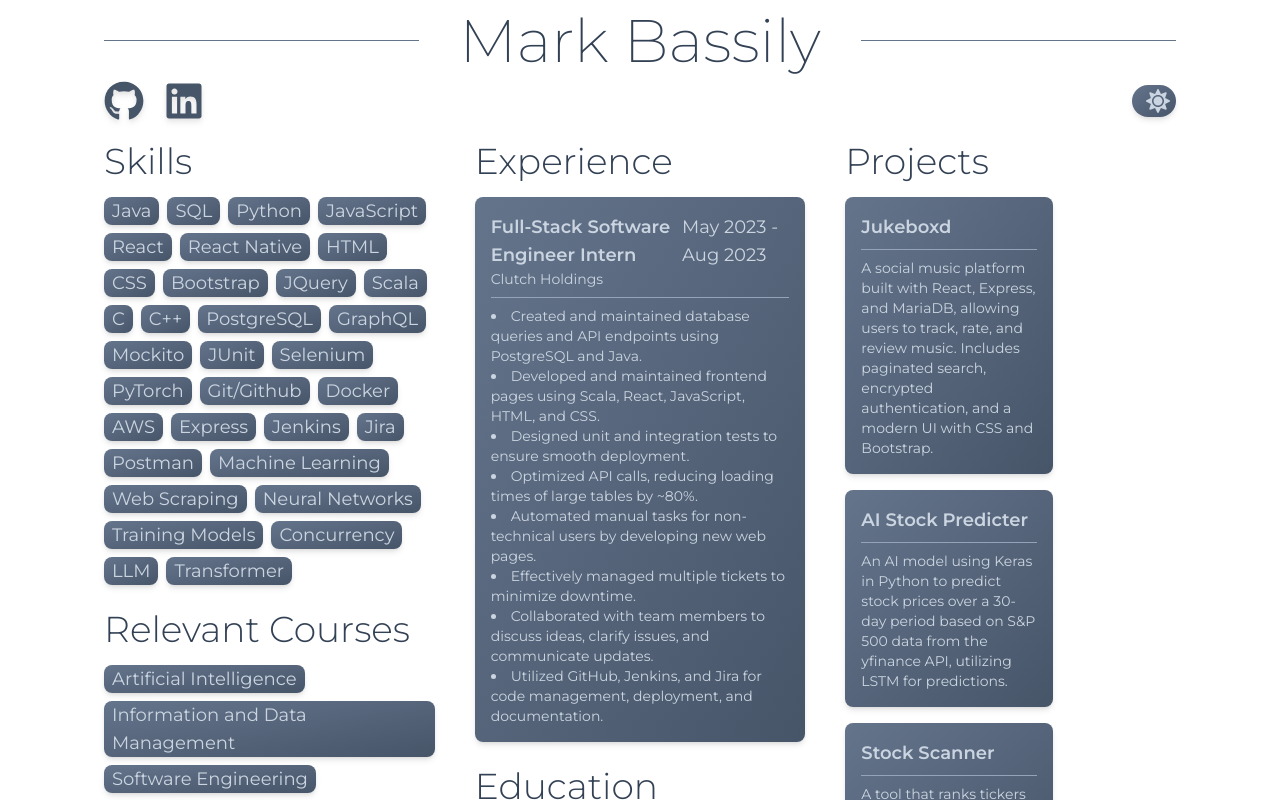
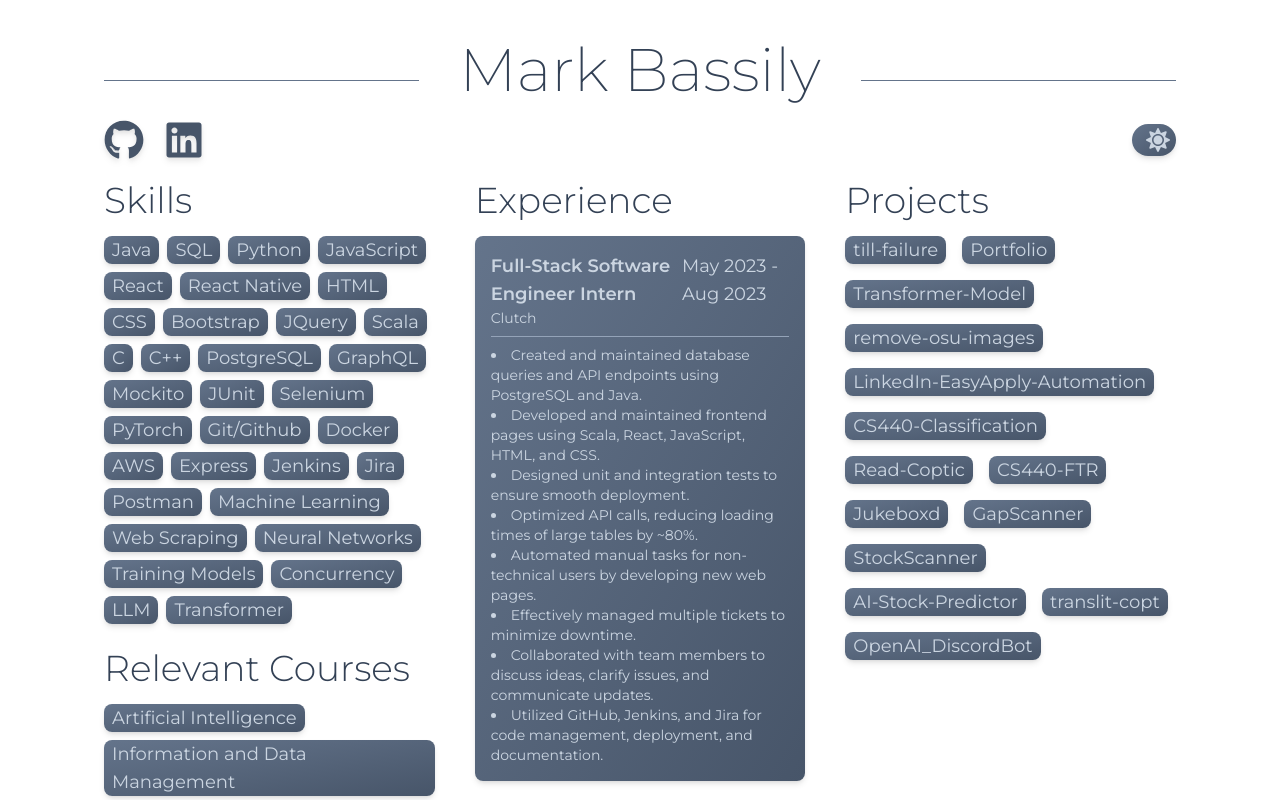
Before and after one commit to markb2575/portfolio, a Next.js app: page / in a window 1280 px wide. Shown: the top 800 px of the page. Built offline with nearby package versions, Linux system fonts and the light colour scheme.

Commit message:
update
added more projects and simplified site

```diff
--- a/src/app/data.json
+++ b/src/app/data.json
@@ -43,7 +43,7 @@
     "experience": [
         {
             "title": "Full-Stack Software Engineer Intern",
-            "company": "Clutch Holdings",
+            "company": "Clutch",
             "start_date": "May 2023",
             "end_date": "Aug 2023",
             "details": [
@@ -83,28 +83,61 @@
     ],
     "projects": [
         {
-            "name": "Jukeboxd",
-            "description": "A social music platform built with React, Express, and MariaDB, allowing users to track, rate, and review music. Includes paginated search, encrypted authentication, and a modern UI with CSS and Bootstrap."
+            "name": "till-failure",
+            "url": "https://github.com/markb2575/till-failure"
         },
         {
-            "name": "AI Stock Predicter",
-            "description": "An AI model using Keras in Python to predict stock prices over a 30-day period based on S&P 500 data from the yfinance API, utilizing LSTM for predictions."
+            "name": "Portfolio",
+            "url": "https://github.com/markb2575/resume"
         },
         {
-            "name": "Stock Scanner",
-            "description": "A tool that ranks tickers based on volatility, volume, and float, displaying sorted results in a Tkinter GUI."
+            "name": "Transformer-Model",
+            "url": "https://github.com/markb2575/Transformer-Model"
         },
         {
-            "name": "Gap Scanner",
-            "description": "An application that identifies price gaps in stock tickers, displaying largest gaps in premarket, using Yahoo Finance API with a Tkinter GUI."
+            "name": "remove-osu-images",
+            "url": "https://github.com/markb2575/remove-osu-images"
         },
         {
-            "name": "till-failure",
-            "description": "A React Native gym workout app that recommends weights based on progress. Features a database of 500 exercises, filtering by target muscles, and modern UI design."
+            "name": "LinkedIn-EasyApply-Automation",
+            "url": "https://github.com/markb2575/LinkedIn-EasyApply-Automation"
         },
         {
-            "name": "Translit Copt",
-            "description": "A software using Tesseract OCR and Python to detect foreign text from images and transliterate to English with a custom library."
+            "name": "CS440-Classification",
+            "url": "https://github.com/markb2575/CS440-Classification"
+        },
+        {
+            "name": "Read-Coptic",
+            "url": "https://github.com/markb2575/Read-Coptic"
+        },
+        {
+            "name": "CS440-FTR",
+            "url": "https://github.com/markb2575/CS440-FTR"
+        },
+        {
+            "name": "Jukeboxd",
+            "url": "https://github.com/markb2575/Jukeboxd"
+        },
+        {
+            "name": "GapScanner",
+            "url": "https://github.com/markb2575/GapScanner"
+        },
+        {
+            "name": "StockScanner",
+            "url": "https://github.com/markb2575/StockScanner"
+        },
+        {
+            "name": "AI-Stock-Predictor",
+            "url": "https://github.com/markb2575/AI-Stock-Predictor"
+        },
+        {
+            "name": "translit-copt",
+            "url": "https://github.com/markb2575/translit-copt"
+        },
+        {
+            "name": "OpenAI_DiscordBot",
+            "url": "https://github.com/markb2575/OpenAI_DiscordBot"
         }
+
     ]
 }
--- a/src/app/globals.css
+++ b/src/app/globals.css
@@ -16,7 +16,7 @@ body {
 
 @layer components {
     .background {
-        @apply dark:bg-slate-900 bg-white transition-colors min-h-screen px-[5%];
+        @apply dark:bg-slate-900 bg-white transition-colors min-h-screen px-[5%] py-10;
     }
 
     .header {
--- a/src/app/hooks/useDarkTheme.tsx
+++ b/src/app/hooks/useDarkTheme.tsx
@@ -1,7 +1,7 @@
 import { useEffect, useState } from "react";
 
 function useDarkTheme() {
-    const [darkTheme, setDarkTheme] = useState(false);
+    const [darkTheme, setDarkTheme] = useState(true);
     const [isLoading, setLoading] = useState(true);
 
     useEffect(() => {
--- a/src/components/layout/body.tsx
+++ b/src/components/layout/body.tsx
@@ -3,7 +3,7 @@ type data = {
     skills: { "language/framework": string[]; "technology": string[], "additional": string[] };
     experiences: { title: string; company: string; details: string[]; start_date: string; end_date: string; }[];
     education: { school: string; major: string; courses: string[]; start_date: string; end_date: string; gpa: string }[];
-    projects: { name: string; description: string }[];
+    projects: { name: string; url: string }[];
 };
 export default function Body() {
     return (
@@ -87,10 +87,8 @@ export default function Body() {
                 <h2 className="section">Projects</h2>
                 <div className="flex flex-wrap gap-4">
                     {data?.projects.map((project, index) => (
-                        <div key={index} className="p-4 rounded-lg shadow-md w-52 skill-bubble">
-                            <h3 className="font-semibold">{project.name}</h3>
-                            <div className="border-t flex-grow border-slate-400 dark:border-slate-600 my-2" />
-                            <p className="text-sm">{project.description}</p>
+                        <div key={index} className="skill-bubble cursor-pointer" onClick={() => window.location.href = project.url}>
+                            {project.name}
                         </div>
                     ))}
                 </div>
--- a/src/components/layout/header.tsx
+++ b/src/components/layout/header.tsx
@@ -7,9 +7,9 @@ export default function Header({darkTheme, handleMode}:{darkTheme:boolean, handl
     return (
         <div>
             <div className="header">
-                <div className="border-t flex-grow border-slate-500 m-10"></div>
-                <h1 className="title">Mark Bassily</h1>
-                <div className="border-t flex-grow border-slate-500 m-10"></div>
+                <div className="border-t flex-grow border-slate-500 mx-10"></div>
+                <h1 className="title mb-5">Mark Bassily</h1>
+                <div className="border-t flex-grow border-slate-500 mx-10"></div>
             </div>
             <div className="flex flex-row justify-between mb-5">
                 <div className="flex flex-row">
```
